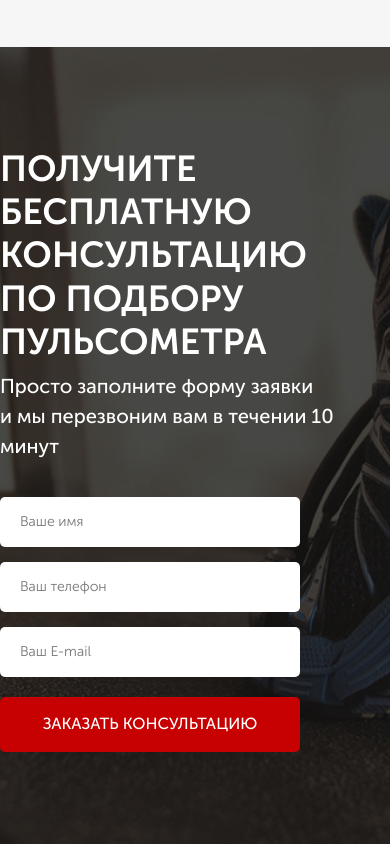
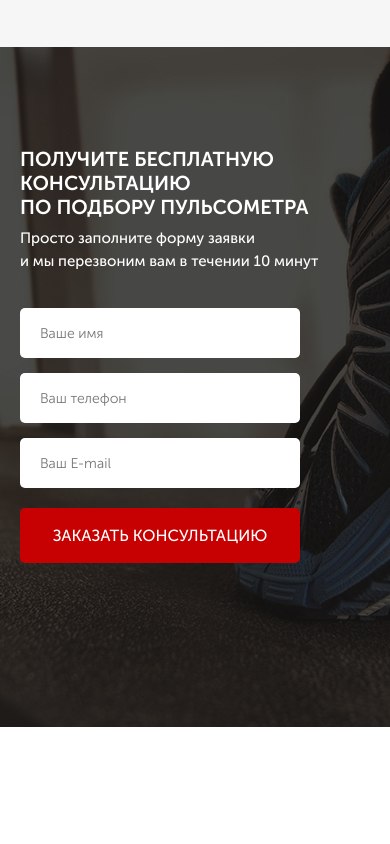
Before and after one commit to romanvoits94/PULSE, a website: page src/index.html in a window 390 px wide. Shown: the part 1719-2563 px from the top of the page. After the commit the page ends 2446 px from the top, so only its background shows below. Drawn offline with Linux system fonts and the light colour scheme.

Commit message:
consultation_media-screen

```diff
--- a/src/sass/blocks/_consultation.scss
+++ b/src/sass/blocks/_consultation.scss
@@ -7,5 +7,13 @@
         color: #ffffff;
         font-size: 20px;
         font-weight: 500;
+
+        @media screen and (max-width: 768px) {
+            padding-left: 20px;
+        }
+
+        @media screen and (max-width: 576px) {
+            font-size: 15px;
+        }
     }
 }
--- a/src/sass/blocks/_forms.scss
+++ b/src/sass/blocks/_forms.scss
@@ -3,6 +3,10 @@
     display: flex;
     flex-direction: column;
     width: 300px;
+
+    @media screen and (max-width: 768px) {
+        padding-left: 20px;
+    }
 
     input {
         height: 50px;
--- a/src/sass/blocks/_titles.scss
+++ b/src/sass/blocks/_titles.scss
@@ -5,13 +5,22 @@
     text-align: center;
     text-transform: uppercase;
 
-     @media screen and (max-width: 425px) {
+    @media screen and (max-width: 425px) {
         font-size: 25px;
-     }
+    }
 
     &_left {
         color: #fff;
         font-size: 36px;
         text-align: left;
+
+        @media screen and (max-width: 768px) {
+            font-size: 30px;
+            padding-left: 20px;
+        }
+
+        @media screen and (max-width: 576px) {
+            font-size: 20px;
+        }
     }
 }
```
Also changed, not shown: src/css/style.min.css.
